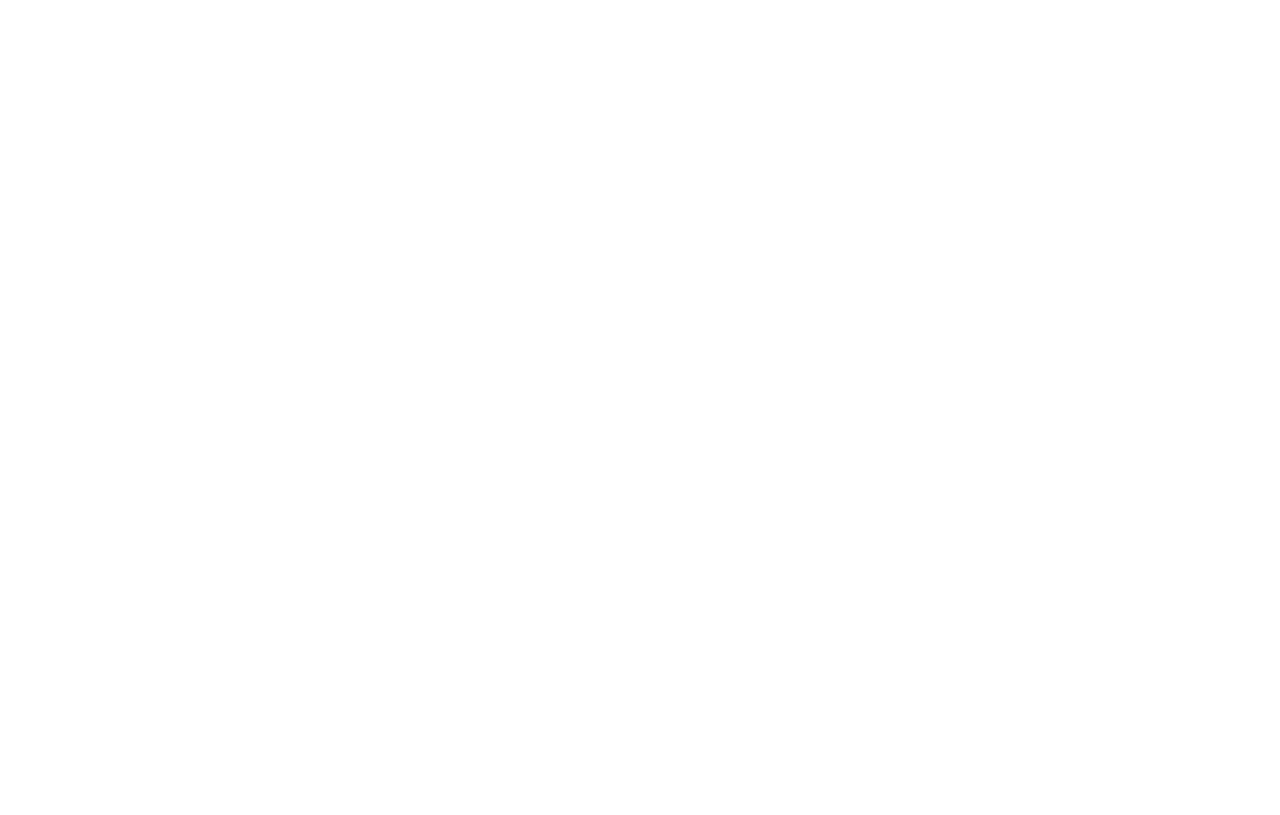
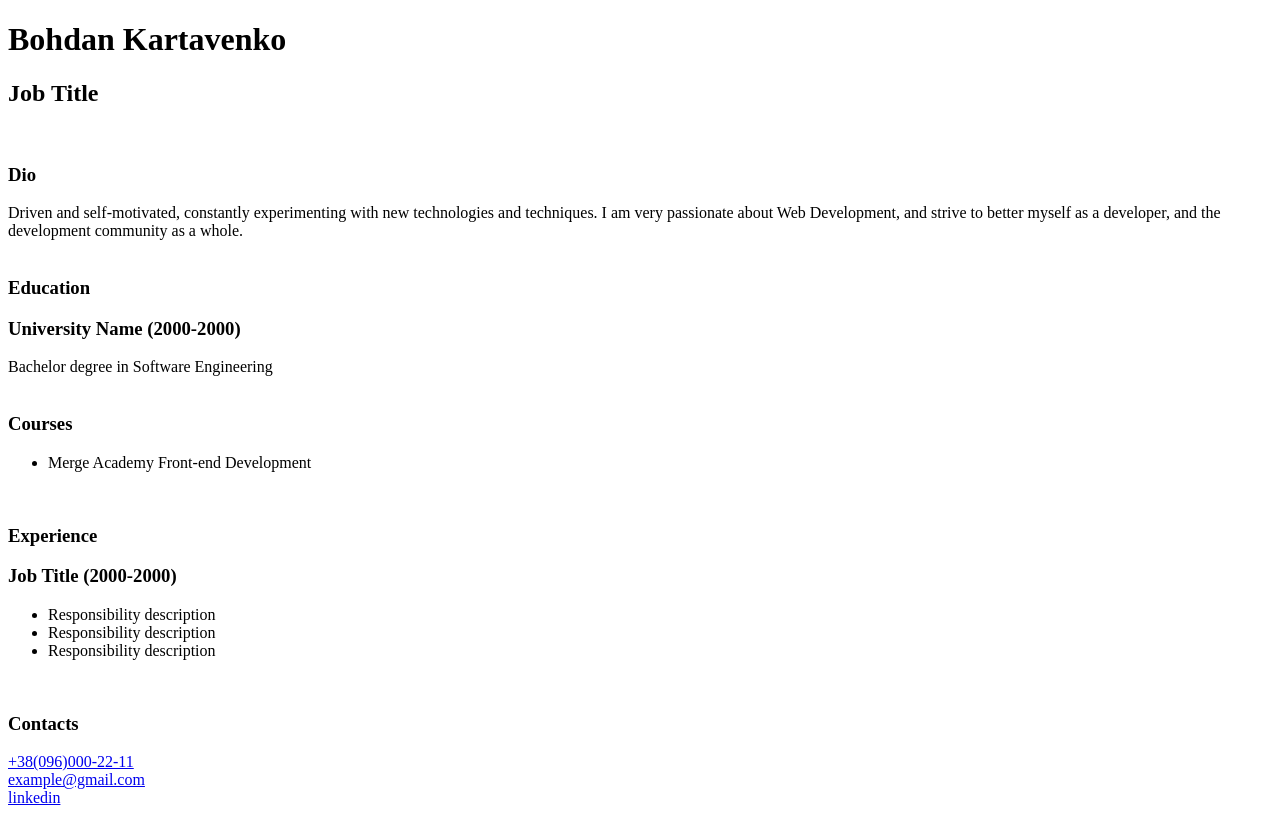
Before and after one commit to bogdanKartavenko/CV, a plain HTML site: page index.html in a window 1280 px wide. Drawn offline with Linux system fonts and the light colour scheme.

```diff
--- a/index.html
+++ b/index.html
@@ -2,14 +2,48 @@
 <html lang="en">
 
 <head>
-  <meta charset="UTF-8">
-  <meta http-equiv="X-UA-Compatible" content="IE=edge">
-  <meta name="viewport" content="width=device-width, initial-scale=1.0">
-  <title>Bohdan Kartavenko - CV</title>
+    <meta charset="UTF-8">
+    <meta http-equiv="X-UA-Compatible" content="IE=edge">
+    <meta name="viewport" content="width=device-width, initial-scale=1.0">
+    <title>Bohdan Kartavenko - CV</title>
 </head>
 
 <body>
-
+    <div>
+        <h1>Bohdan Kartavenko</h1>
+        <h2>Job Title</h2>
+        <br>
+        <h3>Dio</h3>
+        <span>
+            Driven and self-motivated, constantly experimenting with new technologies and techniques.
+            I am very passionate about Web Development, and strive to better myself as a developer, and the development
+            community as a whole.
+        </span>
+        <br>
+        <br>
+        <h3>Education</h3>
+        <h3>University Name (2000-2000)</h3>
+        <span>Bachelor degree in Software Engineering</span>
+        <br>
+        <br>
+        <h3>Courses</h3>
+        <ul>
+            <li>Merge Academy Front-end Development</li>
+        </ul>
+        <br>
+        <h3>Experience</h3>
+        <h3>Job Title (2000-2000)</h3>
+        <ul>
+            <li>Responsibility description</li>
+            <li>Responsibility description</li>
+            <li>Responsibility description</li>
+        </ul>
+        <br>
+        <h3>Contacts</h3>
+        <a href="tel:+380960002211">+38(096)000-22-11</a> <br>
+        <a href="mailto:example@gmail.com">example@gmail.com</a><br>
+        <a href="https://www.linkedin.com/">linkedin</a>
+    </div>
 </body>
 
 </html>
```
